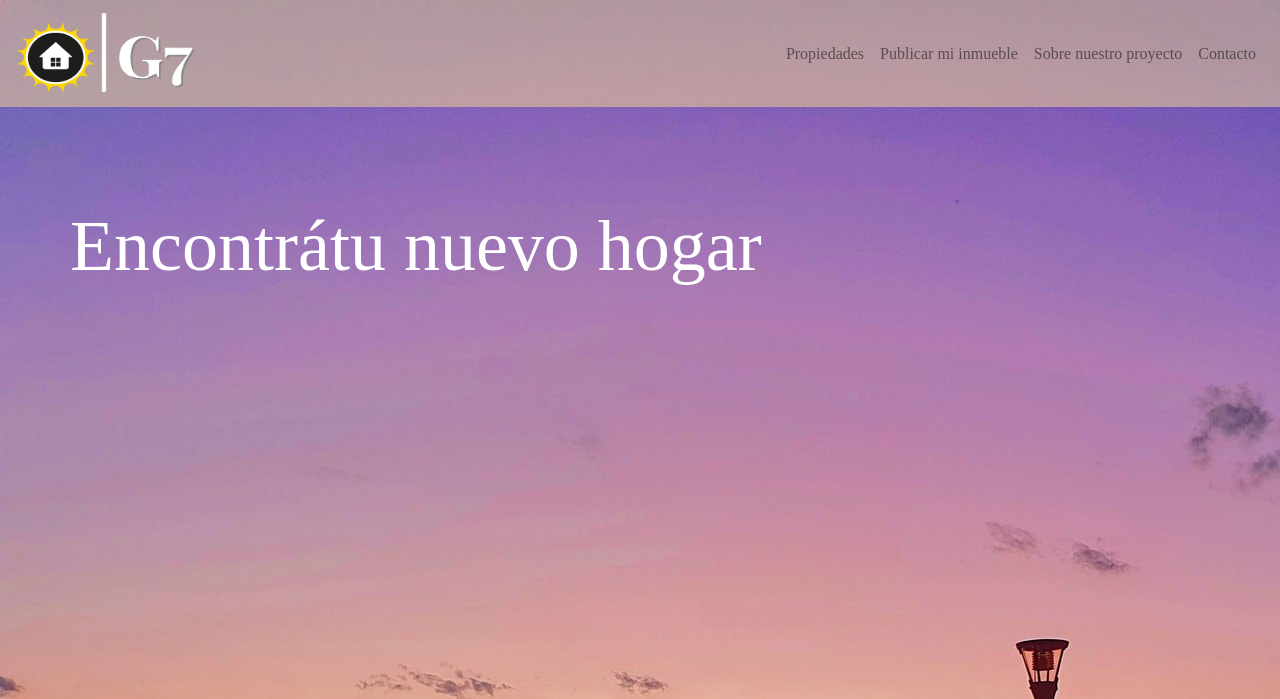
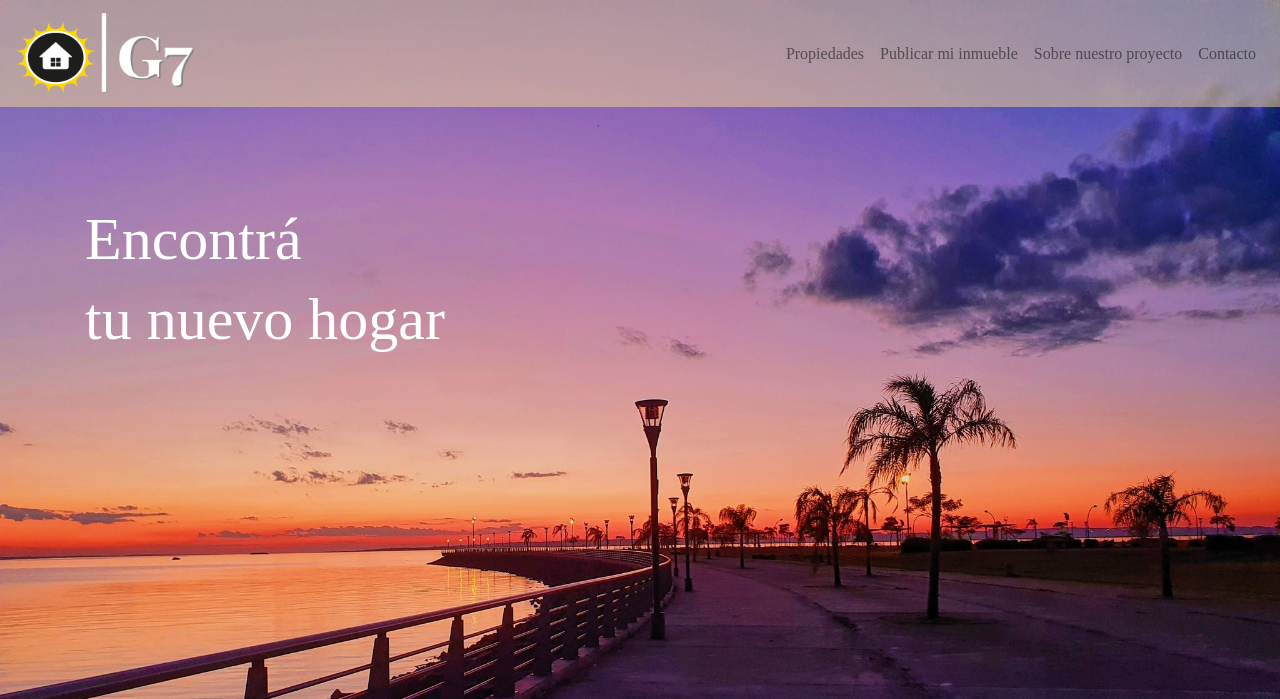
Before and after one commit to car0s0ad/proyecto-final, a PHP site: page / in a window 1280 px wide. Shown: the top 699 px of the page. Run offline with PHP 8.4, Linux system fonts and the light colour scheme; some web fonts are replaced.

Commit message:
cambios estéticos

```diff
--- a/estilos.css
+++ b/estilos.css
@@ -6,10 +6,15 @@
 body{
     font-family: Mukta;
     background-image: url('./RECURSOS/FONDOS/foto3.jpg');
+    background-repeat: no-repeat;
+    background-attachment: fixed;
+    background-size: 100% auto;
+
 }
 
+
 h1{
-    font-size: 72px;
+    font-size: 60px;
     color: white;
 }
 .navbar-custom {
--- a/includes/header.php
+++ b/includes/header.php
@@ -10,7 +10,7 @@
         <link rel="stylesheet" href="estilos.css">
     </head>
     <header>
-    <nav class="navbar navbar-expand-lg navbar-light navbar-custom">
+    <nav class="navbar navbar-expand-md navbar-light navbar-custom">
   <a> <img class="navbar-brand" src=./recursos/logo.png width=178,4 height=91,4 alt="logo"> </a>
   <button class="navbar-toggler" type="button" data-toggle="collapse" data-target="#navbarSupportedContent" aria-controls="navbarSupportedContent" aria-expanded="false" aria-label="Toggle navigation">
     <span class="navbar-toggler-icon"></span>
--- a/index.php
+++ b/index.php
@@ -1,9 +1,12 @@
 <?php include("includes/header.php") ?>
-    <body>
+    <body class=h100>
         <main role="main"></main>
          <section class="col-" id=fondo>
                       <div class="container-fluid">
                        <div class="row">
+
+
+               </div>
 
                       </div>
 
@@ -14,7 +17,7 @@
 
          <section class="col- py-5">
             <div class="container-fluid container-md py-5">
-               <div class="row align-items-center">
+               <div class="row align-items-center col-md-6">
                 <h1>Encontrá</h1> <br>
                 <br><h1>tu nuevo hogar</h1>
 
```
